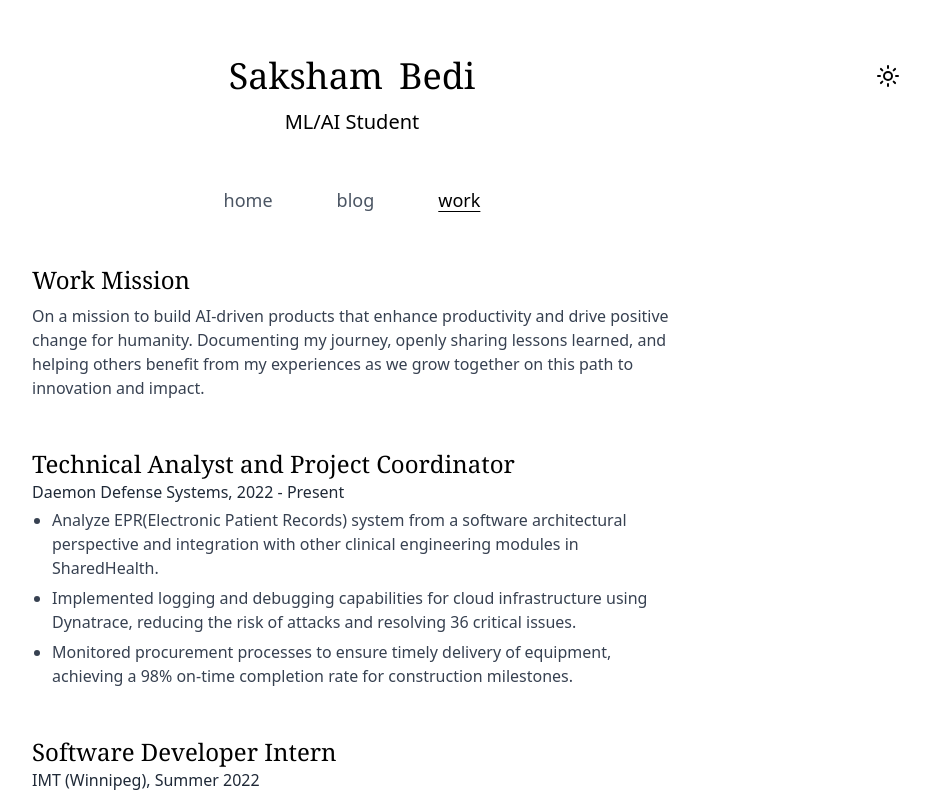
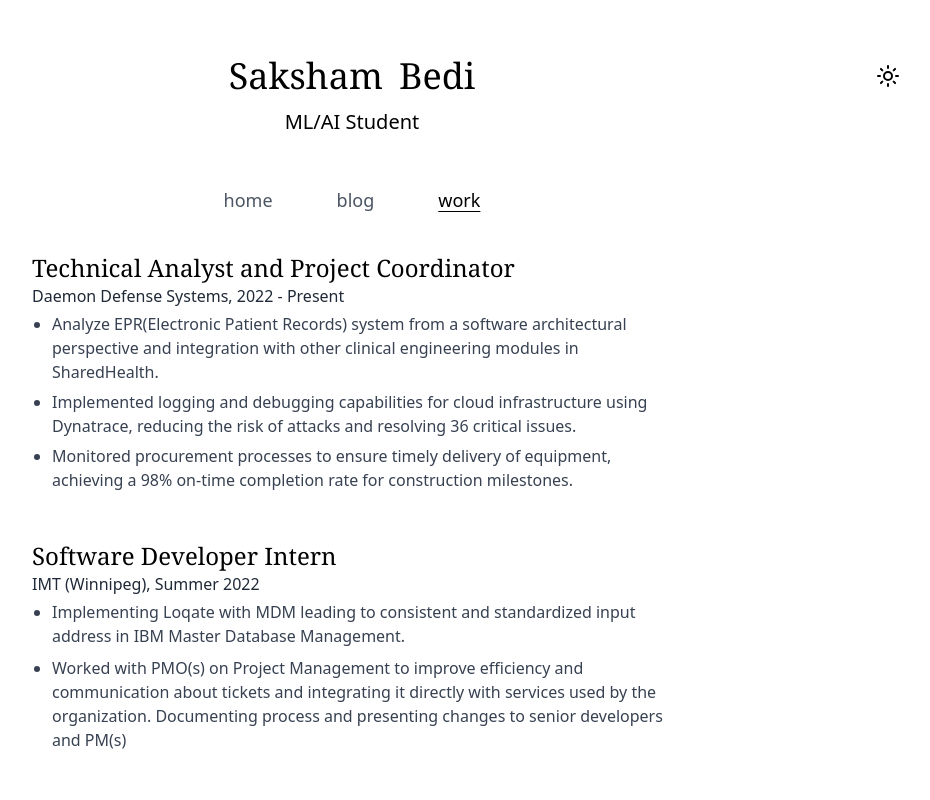
Before and after one commit to sakshambedi/websiteV2, a Next.js app: page / in a window 1280 px wide. Both pictures are taken after a click on the tab "work". Shown: the top 800 px of the page, without its empty margins (288-1218 px from the left). Built offline with nearby package versions, Linux system fonts and the light colour scheme.

Commit message:
removed work mission

```diff
--- a/app/layout.tsx
+++ b/app/layout.tsx
@@ -1,6 +1,6 @@
 
 import type { Metadata } from "next";
-import { Inter } from "next/font/google";
+// import { Inter } from "next/font/google";
 import "./globals.css";
 import React from "react";
 import { cn } from "@/lib/utils"
--- a/components/WorkContent.tsx
+++ b/components/WorkContent.tsx
@@ -4,10 +4,10 @@ export default function WorkContent() {
     return (
         <section className="text-gray-700 dark:text-gray-300">
 
-            <h3 className="font-serif text-2xl pt-5 md:pt-2  phone:pt-3 phone:text-xl text-black dark:text-white">Work Mission</h3>
-            <p className="font-mono text-base dark:text-gray-200 phone:text-sm pt-2 md:pt-1 phone:pt-1.5 ">On a mission to build AI-driven products that enhance productivity and drive positive change for humanity. Documenting my journey, openly sharing lessons learned, and helping others benefit from my experiences as we grow together on this path to innovation and impact.</p>
+            {/* <h3 className="font-serif text-2xl pt-5 md:pt-2  phone:pt-3 phone:text-xl text-black dark:text-white">Work Mission</h3>
+            <p className="font-mono text-base dark:text-gray-200 phone:text-sm pt-2 md:pt-1 phone:pt-1.5 ">On a mission to build AI-driven products that enhance productivity and drive positive change for humanity. Documenting my journey, openly sharing lessons learned, and helping others benefit from my experiences as we grow together on this path to innovation and impact.</p> */}
 
-            <div className="pt-10 ">
+            <div className="pt-0 ">
                 <h3 className="font-serif text-2xl  pt-2  phone:text-xl phone:pt-1.5 text-black dark:text-white">Technical Analyst and Project Coordinator</h3>
                 <h4 className="text-base font-mono phone:font-base text-gray-800 dark:text-gray-200" >Daemon Defense Systems, 2022 - Present</h4>
 
```
